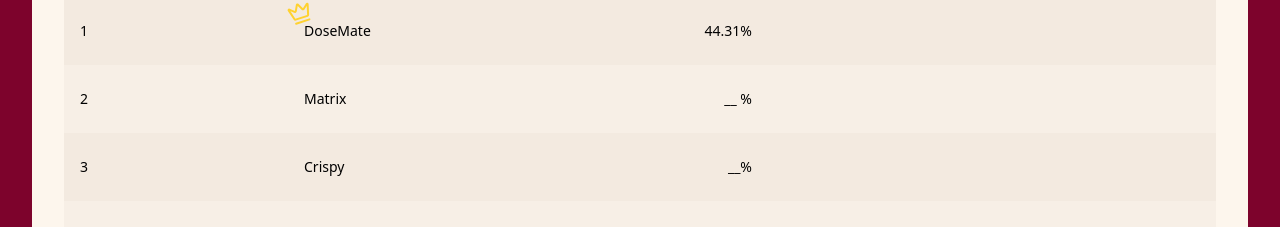
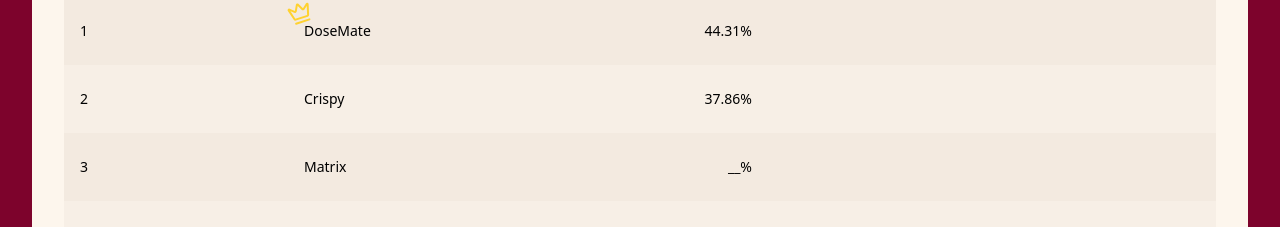
Before and after one commit to mohamedx1/STP_-LEADERBOARD, a React (Vite) app: page / in a window 1280 px wide. Shown: the part 351-578 px from the top of the page. Built offline with nearby package versions, Linux system fonts and the light colour scheme.

Commit message:
Update App.jsx

```diff
--- a/src/App.jsx
+++ b/src/App.jsx
@@ -10,12 +10,12 @@ export default function Leaderboard () {
     },
     {
       rank: 2,
-      player: "Matrix",
-      F1_Score: "__ %",
+      player: "Crispy",
+      F1_Score: "37.86%",
     },
     {
       rank: 3,
-      player: "Crispy",
+      player: "Matrix",
       F1_Score: "__%",
     },
     {
```
